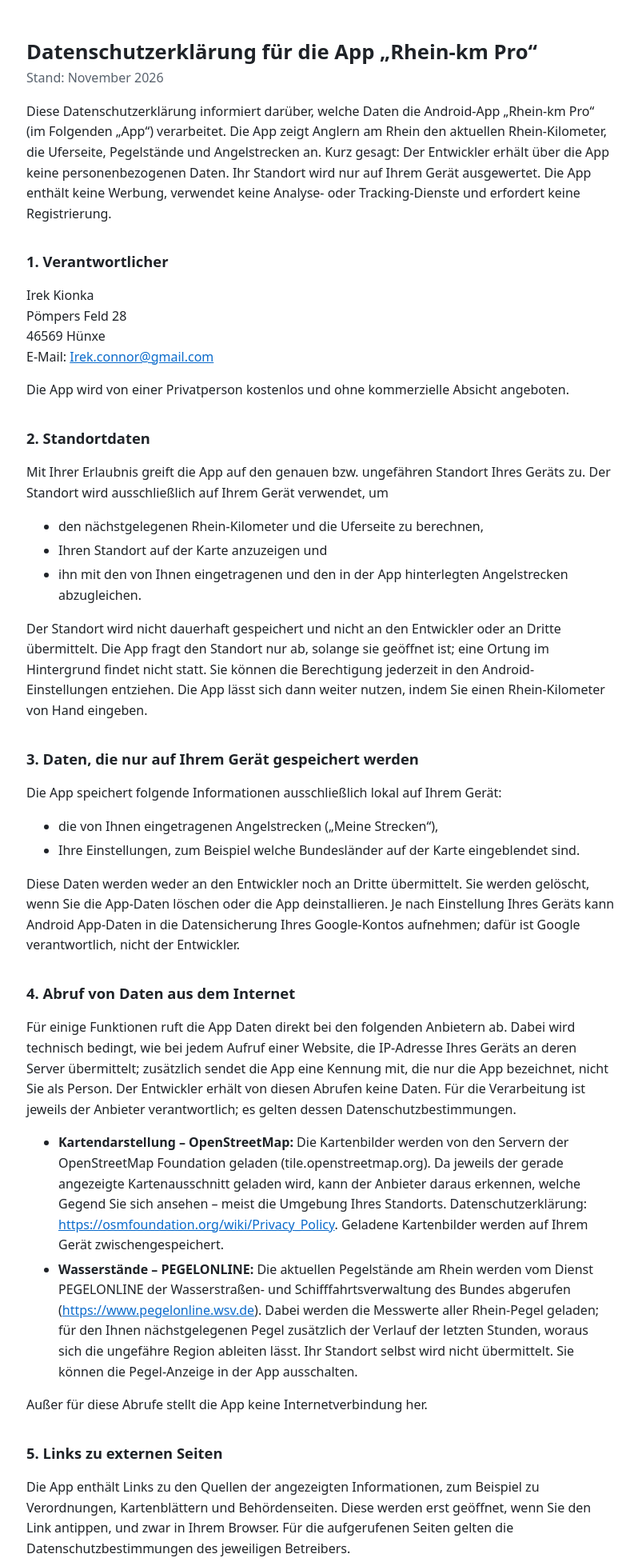
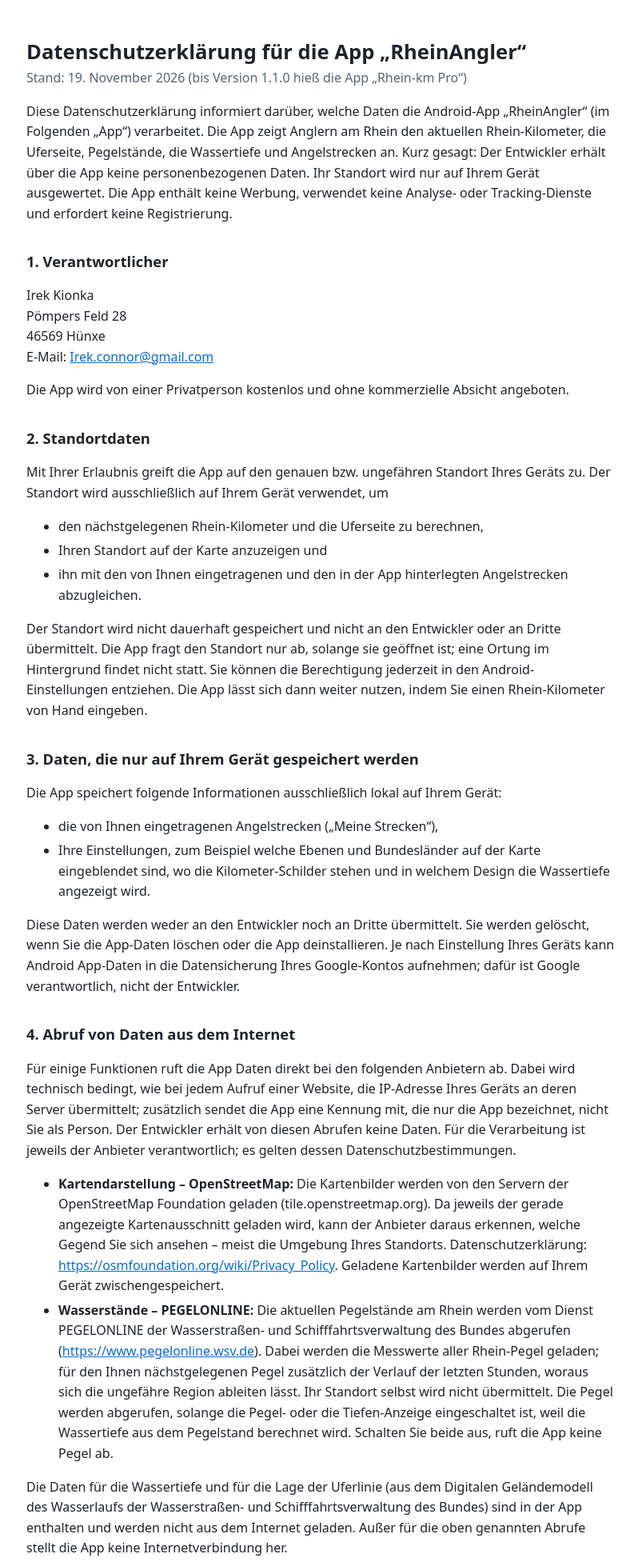
Before and after one commit to irekconnor/rhein-km, a plain HTML site: page datenschutz.html in a window 1280 px wide. Shown: the top 1953 px of the page at 80% size, without its empty margins (239-1037 px from the left). Drawn offline with Linux system fonts and the light colour scheme.

Commit message:
App-Name: RheinAngler; Pegel-Abruf bei Tiefe, gespeicherte Einstellungen, Tiefendaten in der App
Co-Authored-By: Claude Opus 5.5 <noreply@anthropic.com>

```diff
--- a/datenschutz.html
+++ b/datenschutz.html
@@ -3,7 +3,7 @@
 <head>
 <meta charset="utf-8">
 <meta name="viewport" content="width=device-width, initial-scale=1">
-<title>Datenschutzerklärung – Rhein-km Pro</title>
+<title>Datenschutzerklärung – RheinAngler</title>
 <style>
 :root { color-scheme: light dark; }
 body { font-family: system-ui, -apple-system, "Segoe UI", Roboto, sans-serif; line-height: 1.6; max-width: 46rem; margin: 0 auto; padding: 2rem 1rem 4rem; color: #1f2328; background: #ffffff; }
@@ -17,9 +17,9 @@ li { margin-bottom: 0.3rem; }
 </style>
 </head>
 <body>
-<h1>Datenschutzerklärung für die App „Rhein-km Pro“</h1>
-<p class="stand">Stand: November 2026</p>
-<p>Diese Datenschutzerklärung informiert darüber, welche Daten die Android-App „Rhein-km Pro“ (im Folgenden „App“) verarbeitet. Die App zeigt Anglern am Rhein den aktuellen Rhein-Kilometer, die Uferseite, Pegelstände und Angelstrecken an. Kurz gesagt: Der Entwickler erhält über die App keine personenbezogenen Daten. Ihr Standort wird nur auf Ihrem Gerät ausgewertet. Die App enthält keine Werbung, verwendet keine Analyse- oder Tracking-Dienste und erfordert keine Registrierung.</p>
+<h1>Datenschutzerklärung für die App „RheinAngler“</h1>
+<p class="stand">Stand: 19. November 2026 (bis Version 1.1.0 hieß die App „Rhein-km Pro“)</p>
+<p>Diese Datenschutzerklärung informiert darüber, welche Daten die Android-App „RheinAngler“ (im Folgenden „App“) verarbeitet. Die App zeigt Anglern am Rhein den aktuellen Rhein-Kilometer, die Uferseite, Pegelstände, die Wassertiefe und Angelstrecken an. Kurz gesagt: Der Entwickler erhält über die App keine personenbezogenen Daten. Ihr Standort wird nur auf Ihrem Gerät ausgewertet. Die App enthält keine Werbung, verwendet keine Analyse- oder Tracking-Dienste und erfordert keine Registrierung.</p>
 <h2>1. Verantwortlicher</h2>
 <address>Irek Kionka<br>Pömpers Feld 28<br>46569 Hünxe<br>E-Mail: <a href="mailto:Irek.connor@gmail.com">Irek.connor@gmail.com</a></address>
 <p>Die App wird von einer Privatperson kostenlos und ohne kommerzielle Absicht angeboten.</p>
@@ -35,16 +35,16 @@ li { margin-bottom: 0.3rem; }
 <p>Die App speichert folgende Informationen ausschließlich lokal auf Ihrem Gerät:</p>
 <ul>
 <li>die von Ihnen eingetragenen Angelstrecken („Meine Strecken“),</li>
-<li>Ihre Einstellungen, zum Beispiel welche Bundesländer auf der Karte eingeblendet sind.</li>
+<li>Ihre Einstellungen, zum Beispiel welche Ebenen und Bundesländer auf der Karte eingeblendet sind, wo die Kilometer-Schilder stehen und in welchem Design die Wassertiefe angezeigt wird.</li>
 </ul>
 <p>Diese Daten werden weder an den Entwickler noch an Dritte übermittelt. Sie werden gelöscht, wenn Sie die App-Daten löschen oder die App deinstallieren. Je nach Einstellung Ihres Geräts kann Android App-Daten in die Datensicherung Ihres Google-Kontos aufnehmen; dafür ist Google verantwortlich, nicht der Entwickler.</p>
 <h2>4. Abruf von Daten aus dem Internet</h2>
 <p>Für einige Funktionen ruft die App Daten direkt bei den folgenden Anbietern ab. Dabei wird technisch bedingt, wie bei jedem Aufruf einer Website, die IP-Adresse Ihres Geräts an deren Server übermittelt; zusätzlich sendet die App eine Kennung mit, die nur die App bezeichnet, nicht Sie als Person. Der Entwickler erhält von diesen Abrufen keine Daten. Für die Verarbeitung ist jeweils der Anbieter verantwortlich; es gelten dessen Datenschutzbestimmungen.</p>
 <ul>
 <li><strong>Kartendarstellung – OpenStreetMap:</strong> Die Kartenbilder werden von den Servern der OpenStreetMap Foundation geladen (tile.openstreetmap.org). Da jeweils der gerade angezeigte Kartenausschnitt geladen wird, kann der Anbieter daraus erkennen, welche Gegend Sie sich ansehen – meist die Umgebung Ihres Standorts. Datenschutzerklärung: <a href="https://osmfoundation.org/wiki/Privacy_Policy">https://osmfoundation.org/wiki/Privacy_Policy</a>. Geladene Kartenbilder werden auf Ihrem Gerät zwischengespeichert.</li>
-<li><strong>Wasserstände – PEGELONLINE:</strong> Die aktuellen Pegelstände am Rhein werden vom Dienst PEGELONLINE der Wasserstraßen- und Schifffahrtsverwaltung des Bundes abgerufen (<a href="https://www.pegelonline.wsv.de">https://www.pegelonline.wsv.de</a>). Dabei werden die Messwerte aller Rhein-Pegel geladen; für den Ihnen nächstgelegenen Pegel zusätzlich der Verlauf der letzten Stunden, woraus sich die ungefähre Region ableiten lässt. Ihr Standort selbst wird nicht übermittelt. Sie können die Pegel-Anzeige in der App ausschalten.</li>
+<li><strong>Wasserstände – PEGELONLINE:</strong> Die aktuellen Pegelstände am Rhein werden vom Dienst PEGELONLINE der Wasserstraßen- und Schifffahrtsverwaltung des Bundes abgerufen (<a href="https://www.pegelonline.wsv.de">https://www.pegelonline.wsv.de</a>). Dabei werden die Messwerte aller Rhein-Pegel geladen; für den Ihnen nächstgelegenen Pegel zusätzlich der Verlauf der letzten Stunden, woraus sich die ungefähre Region ableiten lässt. Ihr Standort selbst wird nicht übermittelt. Die Pegel werden abgerufen, solange die Pegel- oder die Tiefen-Anzeige eingeschaltet ist, weil die Wassertiefe aus dem Pegelstand berechnet wird. Schalten Sie beide aus, ruft die App keine Pegel ab.</li>
 </ul>
-<p>Außer für diese Abrufe stellt die App keine Internetverbindung her.</p>
+<p>Die Daten für die Wassertiefe und für die Lage der Uferlinie (aus dem Digitalen Geländemodell des Wasserlaufs der Wasserstraßen- und Schifffahrtsverwaltung des Bundes) sind in der App enthalten und werden nicht aus dem Internet geladen. Außer für die oben genannten Abrufe stellt die App keine Internetverbindung her.</p>
 <h2>5. Links zu externen Seiten</h2>
 <p>Die App enthält Links zu den Quellen der angezeigten Informationen, zum Beispiel zu Verordnungen, Kartenblättern und Behördenseiten. Diese werden erst geöffnet, wenn Sie den Link antippen, und zwar in Ihrem Browser. Für die aufgerufenen Seiten gelten die Datenschutzbestimmungen des jeweiligen Betreibers.</p>
 <h2>6. Berechtigungen</h2>
@@ -55,7 +55,7 @@ li { margin-bottom: 0.3rem; }
 <h2>7. Keine Werbung, kein Tracking, keine Registrierung</h2>
 <p>Die App enthält keine Werbung und keine Analyse-, Tracking- oder Absturzmeldedienste von Drittanbietern. Eine Registrierung oder Anmeldung ist nicht erforderlich.</p>
 <h2>8. Hinweis zu den angezeigten Informationen</h2>
-<p>Rhein-km Pro ist keine offizielle App einer Behörde und steht in keiner Verbindung zur Wasserstraßen- und Schifffahrtsverwaltung des Bundes, zu Bezirksregierungen, Ministerien, Fischereigenossenschaften oder Angelvereinen. Die angezeigten Informationen stammen aus öffentlich zugänglichen Quellen, die in der App genannt und verlinkt sind. Alle Angaben ohne Gewähr; verbindlich sind stets der Erlaubnisschein, die geltenden Verordnungen und die Beschilderung vor Ort.</p>
+<p>RheinAngler ist keine offizielle App einer Behörde und steht in keiner Verbindung zur Wasserstraßen- und Schifffahrtsverwaltung des Bundes, zu Bezirksregierungen, Ministerien, Fischereigenossenschaften oder Angelvereinen. Die angezeigten Informationen stammen aus öffentlich zugänglichen Quellen, die in der App genannt und verlinkt sind. Alle Angaben ohne Gewähr; verbindlich sind stets der Erlaubnisschein, die geltenden Verordnungen und die Beschilderung vor Ort.</p>
 <h2>9. Google Play</h2>
 <p>Die App wird über Google Play bereitgestellt. Beim Herunterladen und Aktualisieren verarbeitet Google Daten in eigener Verantwortung; es gilt die <a href="https://policies.google.com/privacy?hl=de">Datenschutzerklärung von Google</a>. Der Entwickler erhält über die Google Play Console lediglich zusammengefasste, anonymisierte Statistiken, etwa zu Installationszahlen und App-Abstürzen.</p>
 <h2>10. Ihre Rechte</h2>
```
